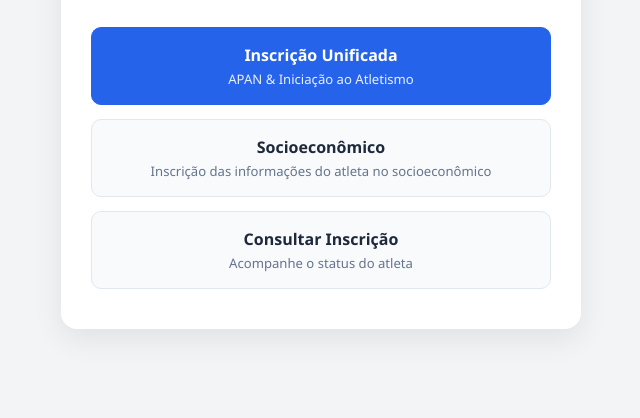
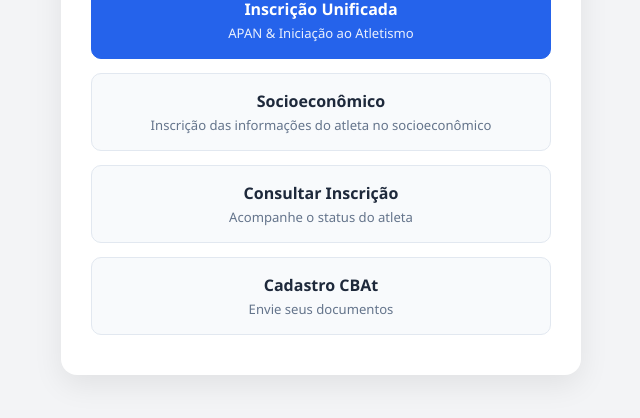
Before and after one commit to Rannya7x/apan-sistema-cadastro, a plain HTML site: page tela_inicial.html in a window 1280 px wide. Shown: the part 290-708 px from the top of the page, without its empty margins (319-959 px from the left). Drawn offline with Linux system fonts and the light colour scheme.

Commit message:
add link para formulario da cbat

```diff
--- a/tela_inicial.html
+++ b/tela_inicial.html
@@ -33,6 +33,10 @@
                 <span class="btn-title">Consultar Inscrição</span>
                 <span class="btn-sub">Acompanhe o status do atleta</span>
             </a>
+            <a href="cadastro_cbat.html" class="nav-btn">
+                <span class="btn-title">Cadastro CBAt</span>
+                <span class="btn-sub">Envie seus documentos</span>
+            </a>
 
 
         </nav>
```
Also changed, not shown: cadastro.html (+1 -0 lines), inscricao.html (+1 -1 lines).
